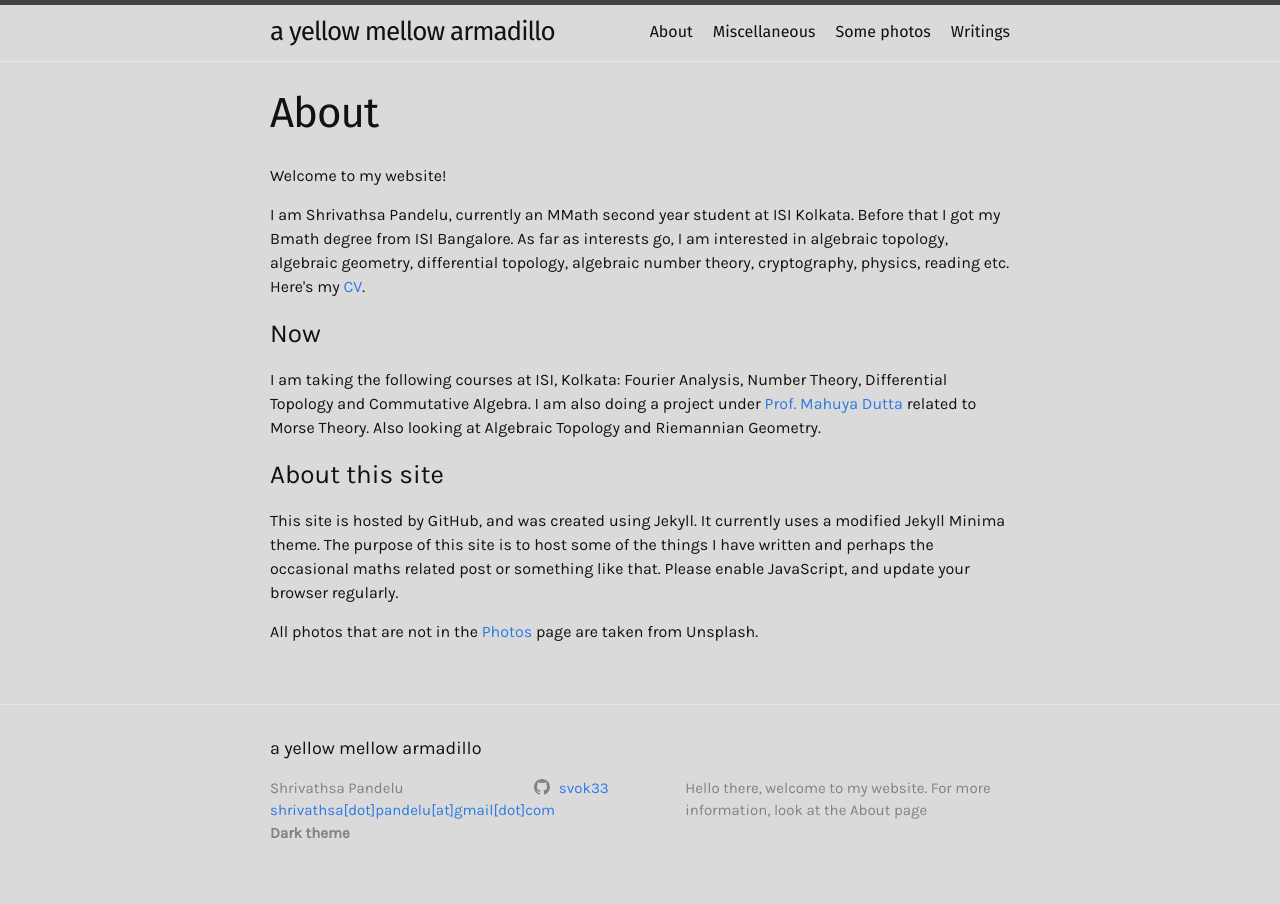
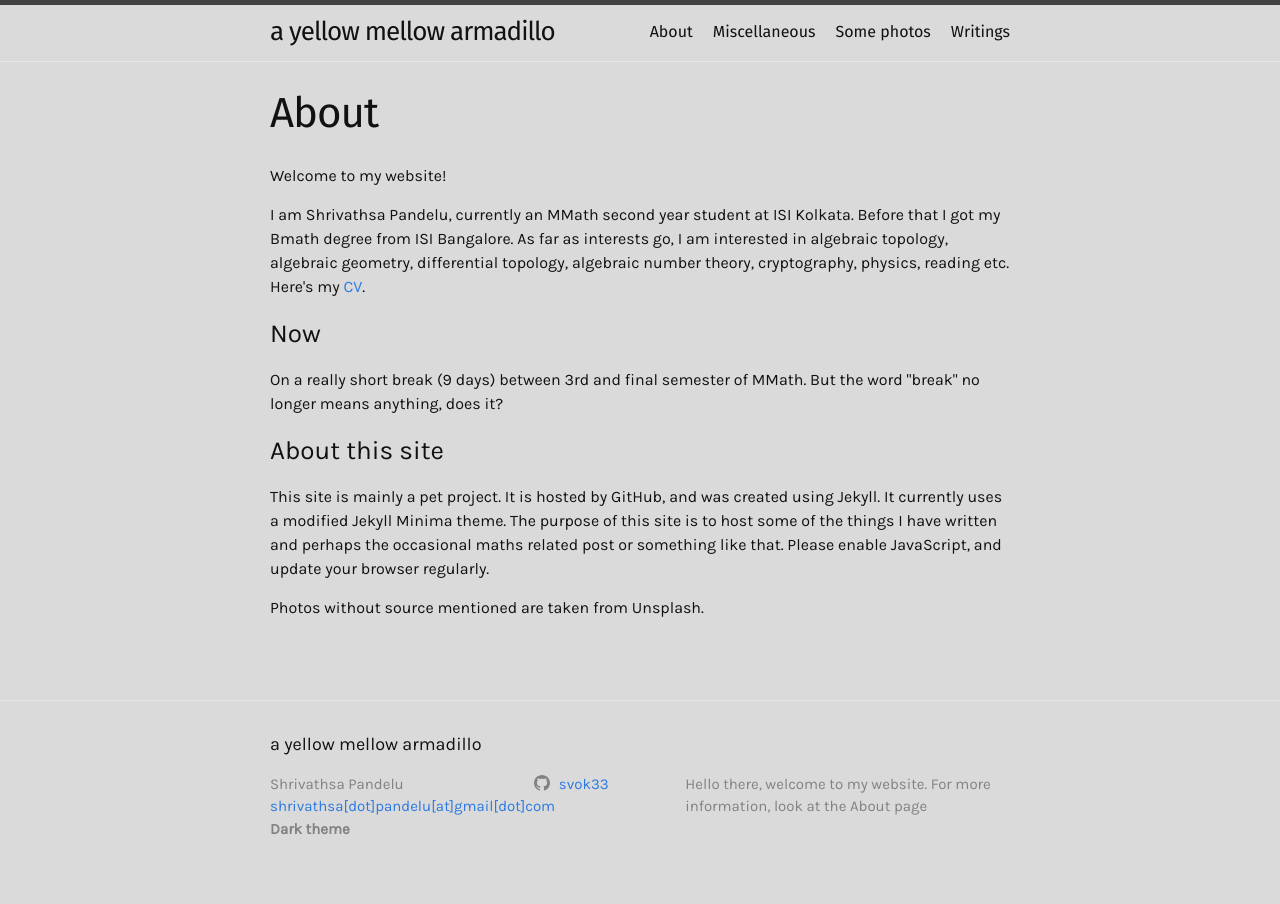
Before and after one commit to shrivathsap/shrivathsap.github.io, a Jekyll site: the page built from about.html, in a window 1280 px wide. Built offline with Jekyll 4.4.1, drawn with Linux system fonts in a browser that asks for light colours.

Commit message:
no order for comics, changed now part in about

```diff
--- a/_posts/2022-01-28-few-favorites.html
+++ b/_posts/2022-01-28-few-favorites.html
@@ -19,5 +19,5 @@ categories: comics
 		<p>But then, after a little more than a year I decided to get back to this "hobby". But now I had a brilliant idea. I'd make a website where I can see all the comics I want to read in one place. One long scroll. I already had most of the script done, I just needed to find a way to make the website work. Github Pages only supports static sites, which means that I can't run my background scripts that go and fetch the daily strips, so I needed an alternative and that's where Heroku comes in. I don't understand the economics of their operation, but ultimately, they give me a server where I can run whatever scripts I want <i>for free</i>.</p>
 		<p>It took me about 1.5 weeks to understand some stuff, after which I made a website and it works fantastically. Now, I can just visit my website from wherever I want, whenever I want, and read the comics and call it a day. You too can do the same, visit <a href="https://armadillo-comic-scraper.herokuapp.com/">this site</a>. Buuut, this also feels like a chore sometimes, so I might just stop it altogether someday.</p>
 		<p>That being said, during the time I actually followed comics, I saved a few strips that I found to be funny or profound and in the end I collected 75 comic strips. Now this being my other site, I want to store these here so that I can come back to them whenever I want and so on and so forth.</p>
-		<p>This post is long enough as it is, so in my next post, I hope to populate this site with another post so as to give an impression of this being an active site. In my next post I present to ye my 75 favourite comic strips. The list is no longer maintained due to thermodynamics and I have put 7 comics per "page" so as to keep a momentum going but also to not stress any slow internet connections. The astute among you might notice a bias towards 'Calvin and Hobbes' and 'Peanuts'. Well, enjoy!</p>
+		<p>This post is long enough as it is, so in my next post, I hope to populate this site with another post so as to give an impression of this being an active site. In my next post I present to ye my 75 favourite comic strips (in no particular order). The list is no longer maintained due to thermodynamics and I have put 7 comics per "page" so as to keep a momentum going but also to not stress any slow internet connections. The astute among you might notice a bias towards 'Calvin and Hobbes' and 'Peanuts'. Well, enjoy!</p>
 </html>
--- a/about.html
+++ b/about.html
@@ -16,10 +16,10 @@ title: About
 
 		<h3> Now </h3>
 
-		<p>I am taking the following courses at ISI, Kolkata: Fourier Analysis, Number Theory, Differential Topology and Commutative Algebra. I am also doing a project under <a href="https://www.isical.ac.in/~mahuya/">Prof. Mahuya Dutta</a> related to Morse Theory. Also looking at Algebraic Topology and Riemannian Geometry.</p>
+		<p>On a really short break (9 days) between 3rd and final semester of MMath. But the word "break" no longer means anything, does it?</p>
 
 		<h3>About this site</h3>
-		<p>This site is hosted by GitHub, and was created using Jekyll. It currently uses a modified Jekyll Minima theme. The purpose of this site is to host some of the things I have written and perhaps the occasional maths related post or something like that. Please enable JavaScript, and update your browser regularly.</p>
-		<p>All photos that are not in the <a href="/photos.html">Photos</a> page are taken from Unsplash.</p>
+		<p>This site is mainly a pet project. It is hosted by GitHub, and was created using Jekyll. It currently uses a modified Jekyll Minima theme. The purpose of this site is to host some of the things I have written and perhaps the occasional maths related post or something like that. Please enable JavaScript, and update your browser regularly.</p>
+		<p>Photos without source mentioned are taken from Unsplash.</p>
 	</body>
 </html>
```
